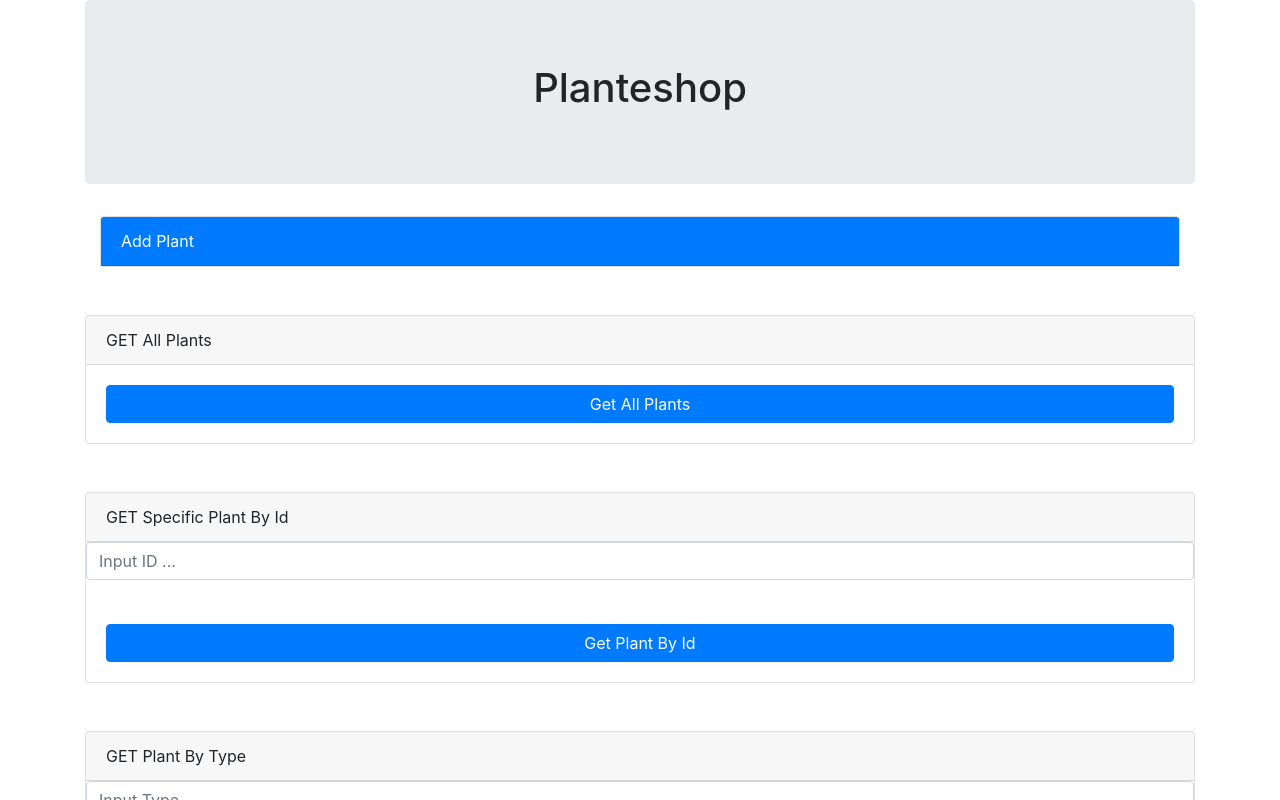
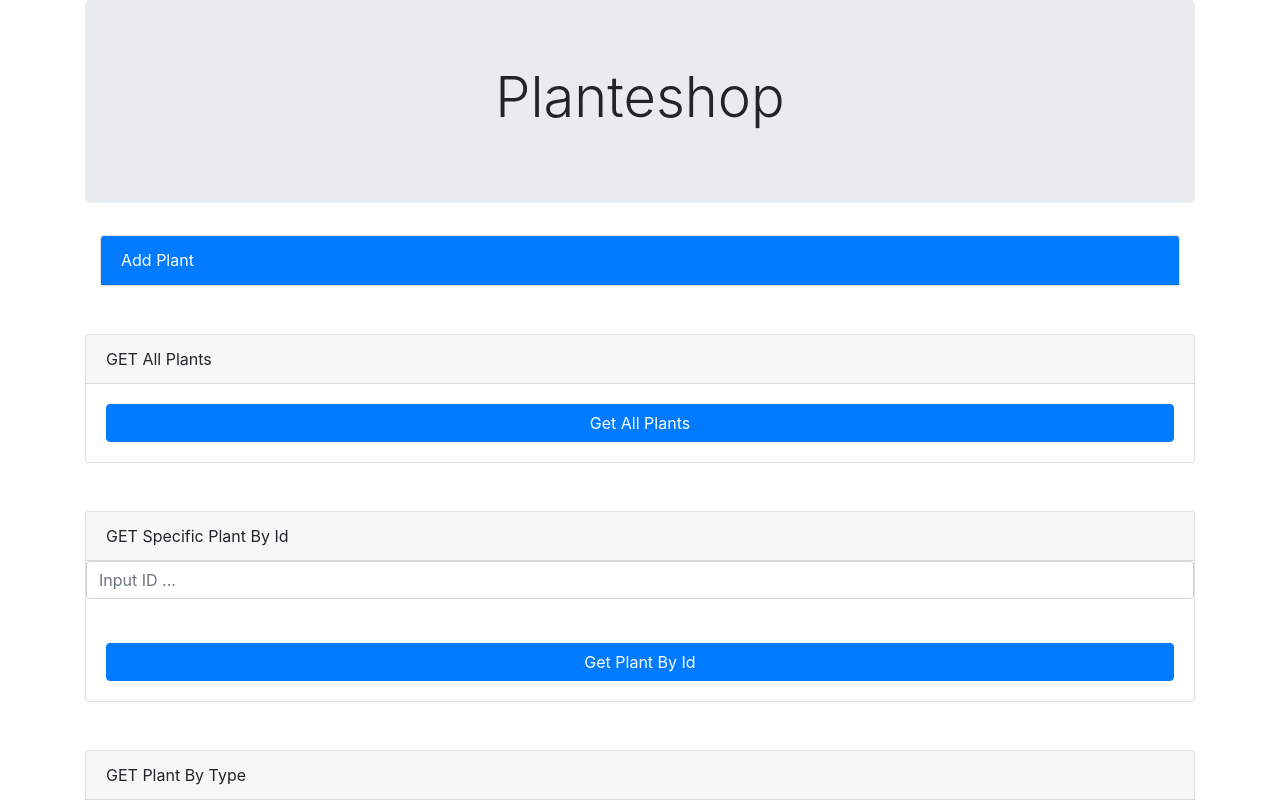
Before and after one commit to Lausius/VuePlantShop, a Vue app: page / in a window 1280 px wide. Shown: the top 800 px of the page. Built offline with nearby package versions, Linux system fonts and the light colour scheme.

Commit message:
new title

```diff
--- a/src/App.vue
+++ b/src/App.vue
@@ -1,7 +1,7 @@
 <template>
   <div class="container">
     <div class="jumbotron">
-      <h1 class="text-center">Planteshop</h1>
+      <h1 class="text-center display-4">Planteshop</h1>
     </div>
     <AddPlant @add="postPlant" />
     <GetAllPlants :planter="planter" @get="getAllPlants" />
```
